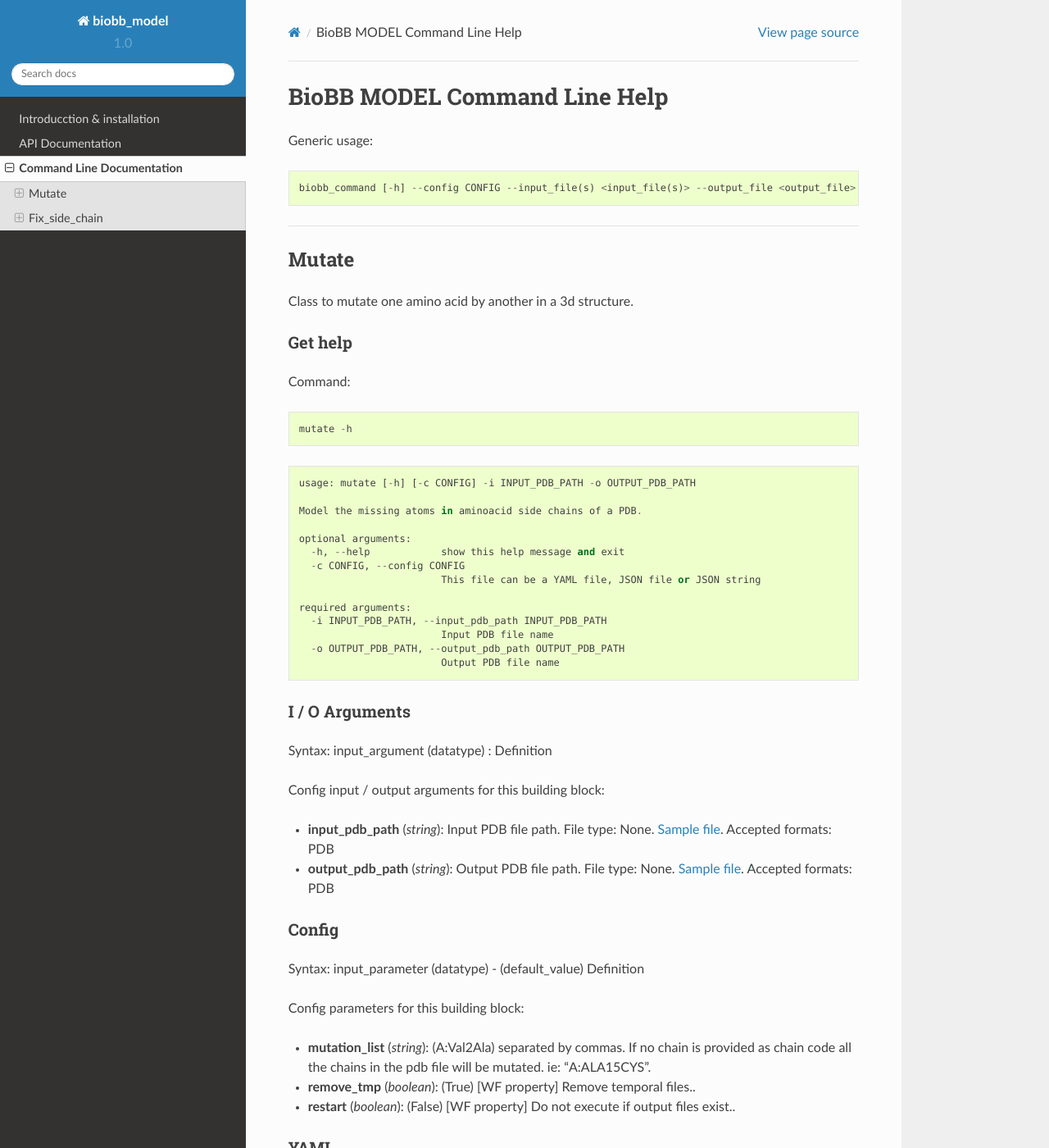
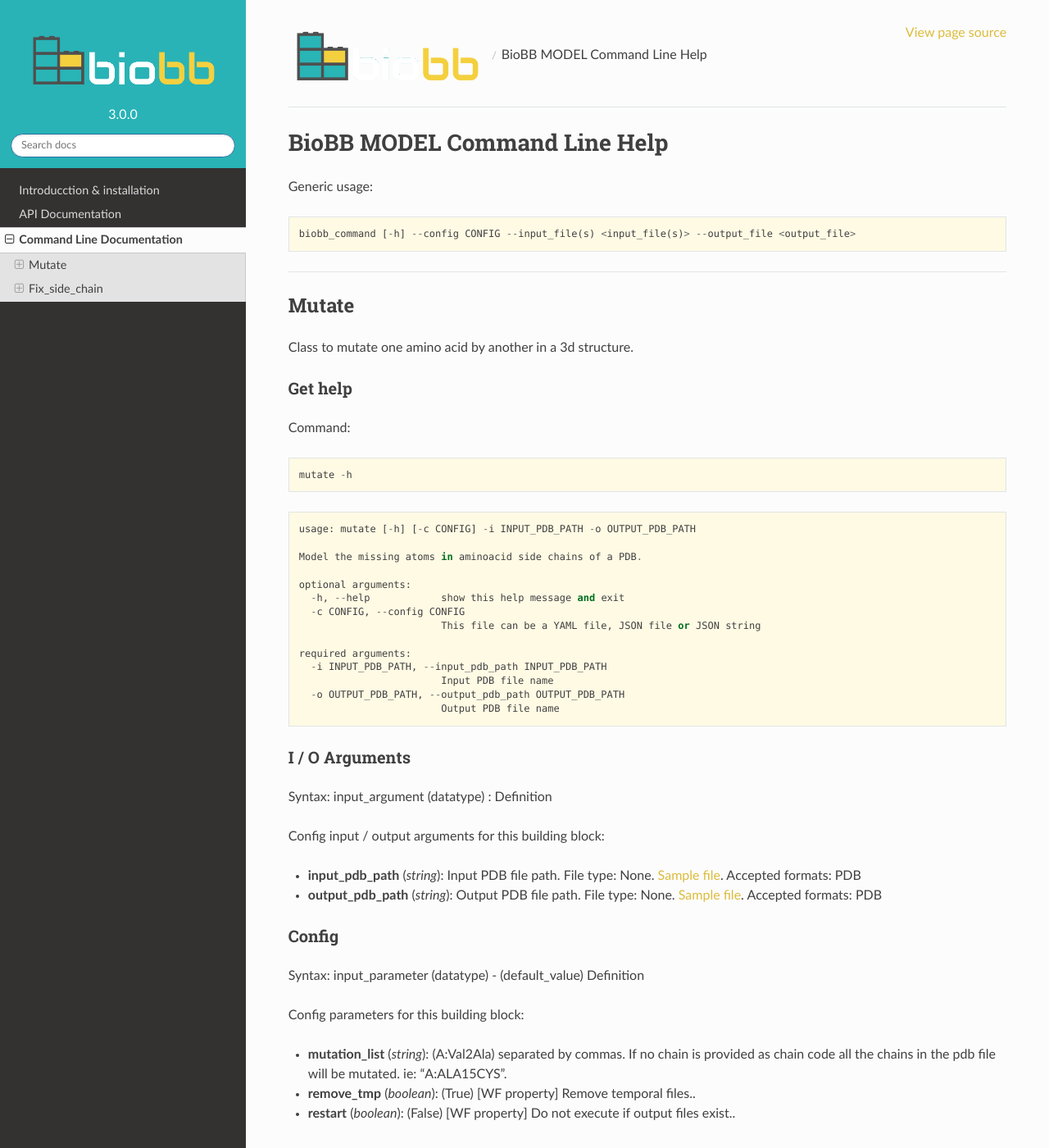
Before and after one commit to bioexcel/biobb_model, a Sphinx documentation site: the page built from biobb_model/docs/source/command_line.md, in a window 1280 px wide and 1400 px high. Shown: the whole window at 82% size. Built offline with Sphinx 7.4.7 and the Read the Docs theme 2.0.0, drawn with Linux system fonts in a browser that asks for light colours; some of the changed text lies outside the part shown.

Commit message:
docs(styles): Adding new documentation css and js styles.

```diff
--- a/biobb_model/docs/source/_static/theme_overrides.css
+++ b/biobb_model/docs/source/_static/theme_overrides.css
@@ -1,10 +1,22 @@
 /* override table width restrictions as found on https://github.com/getpelican/pelican/issues/1311 */
-.wy-table-responsive table td, .wy-table-responsive table th {
-    /* !important prevents the common CSS stylesheets from
-       overriding this as on RTD they are loaded after this stylesheet */
-    white-space: normal !important;
-}
+a { color:#dcbc3c; }
+a:hover { color:#29b3b6; }
+a:visited { color:#9e8830; }
 
-.wy-table-responsive {
-    overflow: visible !important;
-}
+.highlight { background: #fffae4; }
+
+.wy-table-responsive table td, .wy-table-responsive table th { white-space: normal !important; }
+.wy-table-responsive { overflow: visible !important; }
+
+.wy-menu-vertical a:active { background-color: #29b3b6; }
+
+.wy-nav-content { max-width: 1200px; margin: unset; }
+
+.wy-side-nav-search { background-color: #29b3b6; }
+.wy-side-nav-search>a:hover { background:none; }
+.wy-side-nav-search>div.version { color:rgba(255, 255, 255, 1); }
+
+/* !!! */
+.ethical-rtd.ethical-dark-theme { display: none; }
+
+.icon:before { display:none; }
--- /dev/null
+++ b/biobb_model/docs/source/_static/theme_overrides.js
@@ -0,0 +1,3 @@
+$(document).ready(function(){
+	$('.icon.icon-home').html('<img src="_static/logo.png" class="logo" alt="Logo">');
+});
--- a/biobb_model/docs/source/conf.py
+++ b/biobb_model/docs/source/conf.py
@@ -13,12 +13,12 @@
 # serve to show the default.
 
 import sys
-import os
+from pathlib import Path
 
 # If extensions (or modules to document with autodoc) are in another directory,
 # add these directories to sys.path here. If the directory is relative to the
 # documentation root, use os.path.abspath to make it absolute, like shown here.
-sys.path.insert(0, os.path.abspath('../../'))
+sys.path.insert(0, str(Path('../../').resolve()))
 
 # -- General configuration ------------------------------------------------
 
@@ -66,7 +66,7 @@
 
 # General information about the project.
 project = u'biobb_model'
-copyright = u'2019, Bioexcel Project'
+copyright = u'2020, Bioexcel Project'
 author = u'Bioexcel Project'
 
 # The version info for the project you're documenting, acts as replacement for
@@ -74,9 +74,9 @@
 # built documents.
 #
 # The short X.Y version.
-version = u'1.0'
+version = u'3.0.0'
 # The full version, including alpha/beta/rc tags.
-release = u'1.0'
+release = u'3.0.0'
 
 # The language for content autogenerated by Sphinx. Refer to documentation
 # for a list of supported languages.
@@ -126,6 +126,7 @@
 # -- Options for HTML output ----------------------------------------------
 def setup(app):
     app.add_stylesheet('theme_overrides.css')
+    app.add_js_file('theme_overrides.js')
 
 
 # The theme to use for HTML and HTML Help pages.  See the documentation for
```
Also changed, not shown: biobb_model/docs/source/_static/logo.png (added).
